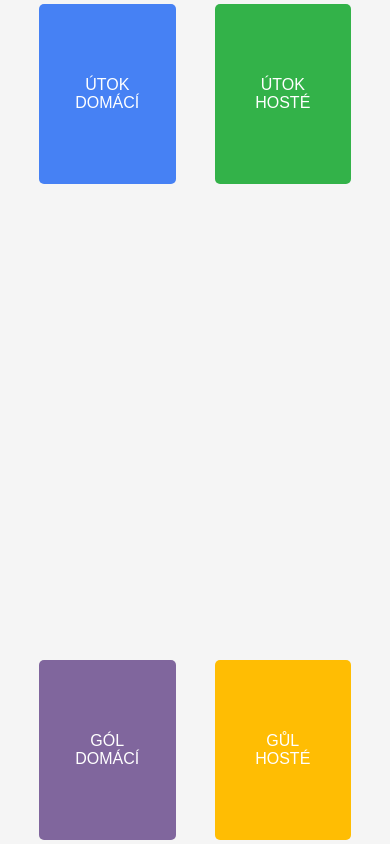
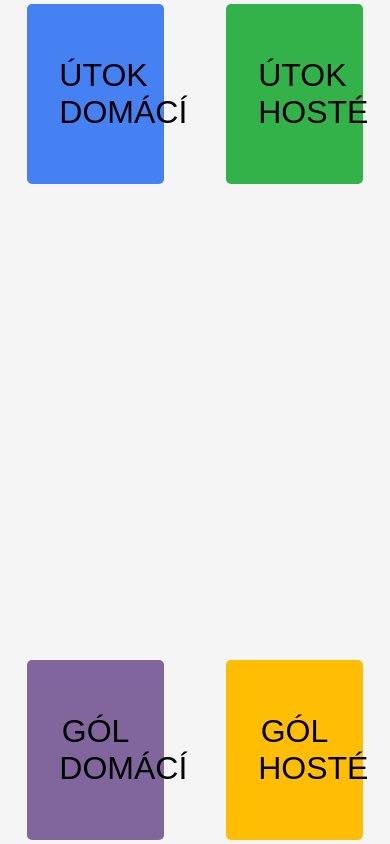
Before and after one commit to jakubnovotny029029/bubrmatches, a website: page public/hokej-buttons.html in a window 390 px wide. Drawn offline with nearby package versions, Linux system fonts and the light colour scheme; files that its build step writes are made by us from their sources; no server answers.

Commit message:
Tlačítka a menu

```diff
--- a/public/hokej-buttons.html
+++ b/public/hokej-buttons.html
@@ -59,11 +59,29 @@
             background-color: #ffbd03;
         }
 
+        .active-A {
+            border: 6px solid black;
+        }
+
+        .active-B {
+            border: 6px solid black;
+        }
+
+        .active-C {
+            border: 6px solid black;
+        }
+
+        .active-D {
+            border: 6px solid black;
+        }
+
         @media only screen and (max-width: 1000px) {
             button {
                 width: 35%;
                 margin: 4px 5%;
                 height: 180px;
+                color: black;
+                font-size: 32px;
             }
 
             #actState {
@@ -76,25 +94,26 @@
             #btnA {
                 position: absolute;
                 top: 0;
-                left: 5%;
+                left: 2%;
+                ;
             }
 
             #btnB {
                 position: absolute;
                 top: 0;
-                right: 5%;
+                right: 2%;
             }
 
             #btnC {
                 position: absolute;
                 bottom: 0;
-                left: 5%;
+                left: 2%;
             }
 
             #btnD {
                 position: absolute;
                 bottom: 0;
-                right: 5%;
+                right: 2%;
             }
         }
 
@@ -106,10 +125,10 @@
 <div id="actState">
     <span id="currentState"></span>
 </div>
-<button id="btnA">ÚTOK DOMÁCÍ</button>
-<button id="btnB">ÚTOK HOSTÉ</button>
-<button id="btnC">GÓL DOMÁCÍ</button>
-<button id="btnD">GŮL HOSTÉ</button>
+<button id="btnA" class="button">ÚTOK DOMÁCÍ</button>
+<button id="btnB" class="button">ÚTOK HOSTÉ</button>
+<button id="btnC" class="button">GÓL DOMÁCÍ</button>
+<button id="btnD" class="button">GÓL HOSTÉ</button>
 
 <script src="/socket.io/socket.io.js"></script>
 <script>
@@ -132,6 +151,8 @@
         console.log(`Aktualni stav: ${state}.`);
         if (state) {
             $('#currentState').text(state);
+            $('.button').removeClass('active-A active-B active-C active-D');
+            $(`#btn${state}`).addClass(`active-${state}`);
         }
     });
 
```
